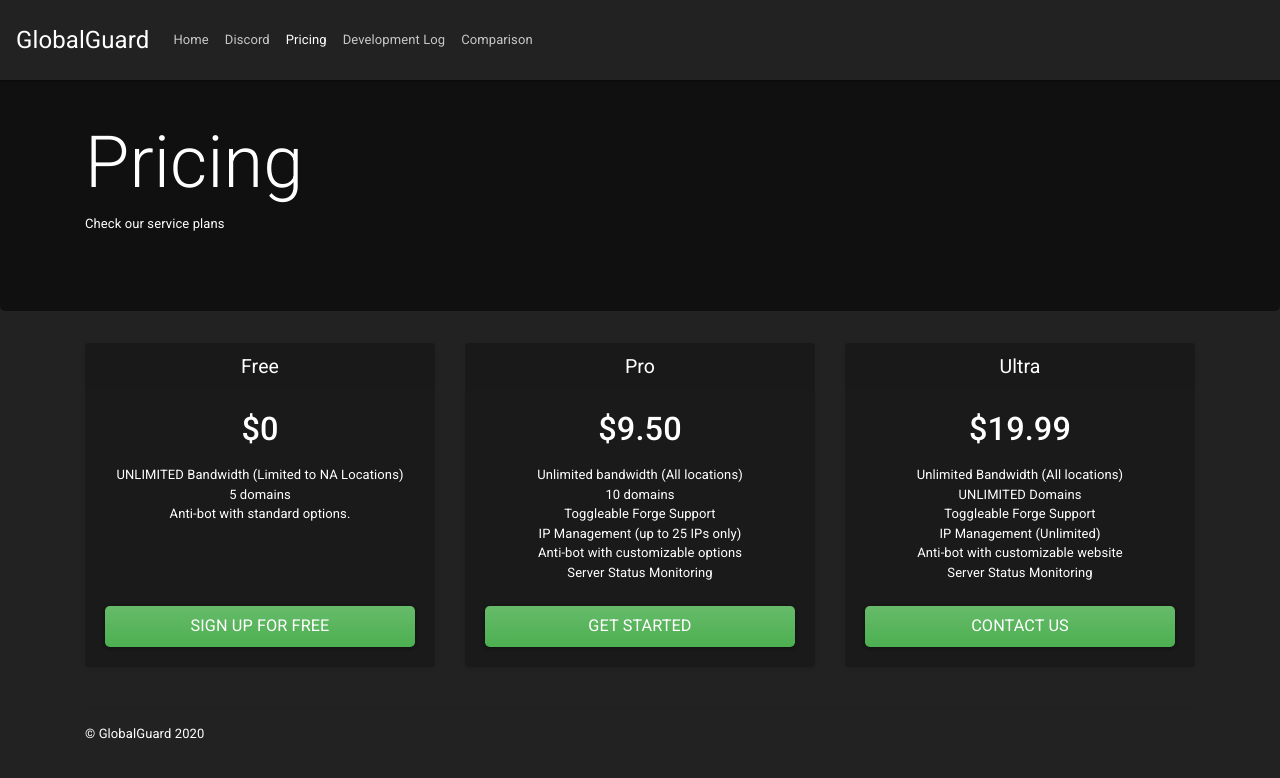
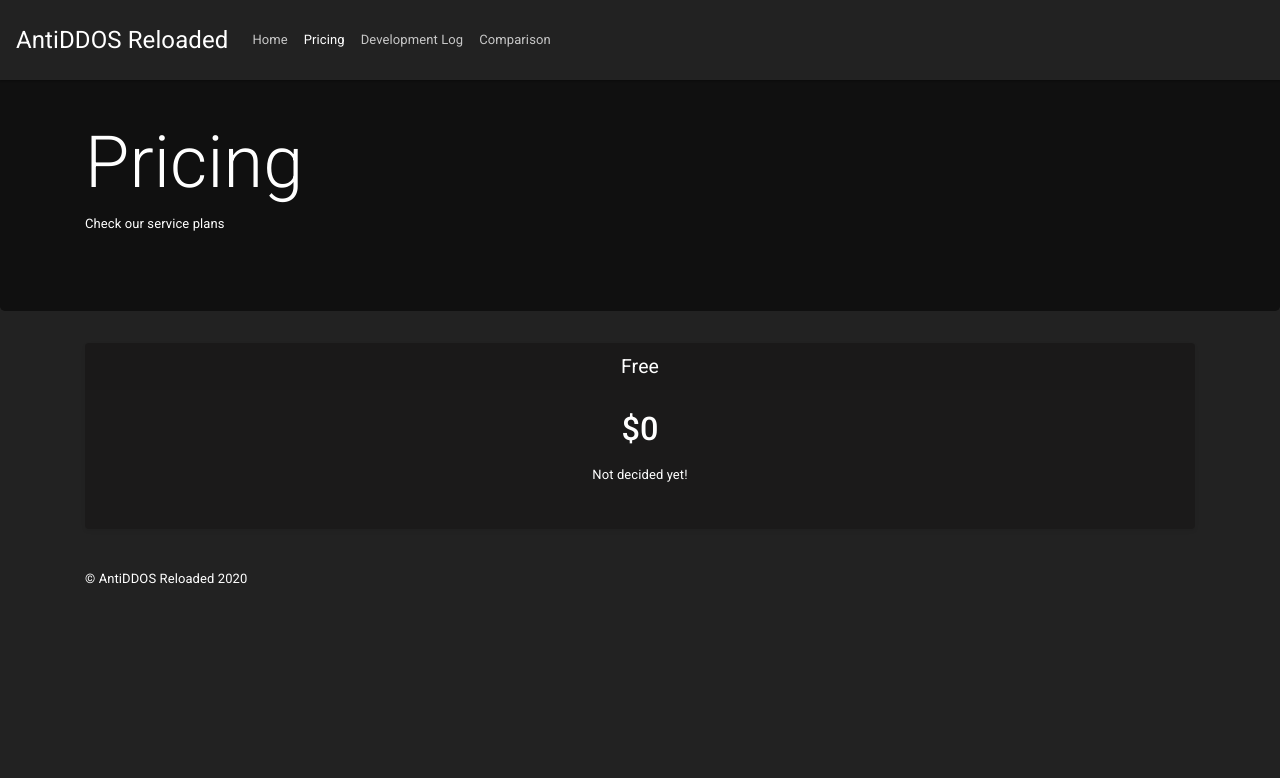
Before and after one commit to AntiDDOSReloaded/antiddosreloaded.github.io, a plain HTML site: page pricing.html in a window 1280 px wide. Drawn offline with nearby package versions, Linux system fonts and the light colour scheme.

Commit message:
Revamp website

```diff
--- a/pricing.html
+++ b/pricing.html
@@ -1,10 +1,11 @@
 <!doctype html>
 <html lang="en">
+
 <head>
     <meta charset="utf-8">
     <meta name="viewport" content="width=device-width, initial-scale=1, shrink-to-fit=no">
     <meta name="description" content="">
-    <title>Pricing · GlobalGuard</title>
+    <title>Pricing · AntiDDOS Reloaded</title>
 
     <link rel="canonical" href="https://getbootstrap.com/docs/4.5/examples/jumbotron/">
 
@@ -30,15 +31,16 @@
         }
 
         .jumbotron {
-        background-color: 	#101010;
+            background-color: #101010;
         }
     </style>
     <!-- Custom styles for this template -->
     <link href="css/jumbotron.css" rel="stylesheet">
 </head>
+
 <body class="text-white bg-dark">
     <nav class="navbar navbar-expand-md navbar-dark fixed-top bg-dark">
-  <a class="navbar-brand" href="#">GlobalGuard</a>
+        <a class="navbar-brand" href="#">AntiDDOS Reloaded</a>
         <button class="navbar-toggler" type="button" data-toggle="collapse" data-target="#navbarsExampleDefault" aria-controls="navbarsExampleDefault" aria-expanded="false" aria-label="Toggle navigation">
       <span class="navbar-toggler-icon"></span>
     </button>
@@ -48,11 +50,8 @@
                 <li class="nav-item">
                     <a class="nav-link" href="index.html">Home</a>
                 </li>
-      <li class="nav-item">
-        <a class="nav-link" href="https://discord.gg/8smPFPkYwE">Discord</a>
-      </li>
                 <li class="nav-item active">
-        <a class="nav-link" href="pricing.html">Pricing  <span class="sr-only">(current)</span></a>
+                    <a class="nav-link" href="pricing.html">Pricing <span class="sr-only">(current)</span></a>
                 </li>
                 <li class="nav-item">
                     <a class="nav-link" href="dev.html">Development Log</a>
@@ -65,8 +64,6 @@
     </nav>
 
     <main role="main">
-
-  <!-- Main jumbotron for a primary marketing message or call to action -->
         <div class="jumbotron">
             <div class="container">
                 <h1 class="display-3">Pricing</h1>
@@ -83,61 +80,21 @@
                     <div class="card-body">
                         <h1 class="card-title pricing-card-title">$0</h1>
                         <ul class="list-unstyled mt-3 mb-4">
-              <li>UNLIMITED Bandwidth (Limited to NA Locations)</li>
-              <li>5 domains</li>
-              <li>Anti-bot with standard options.</li>
+                            <li>Not decided yet!</li>
                         </ul>
-            <br>
-            <br>
-            <br>
-            <button type="button" class="btn btn-lg btn-block btn-success">Sign up for free</button>
-          </div>
-        </div>
-        <div class="card mb-4 shadow-sm bg-dark">
-          <div class="card-header">
-            <h4 class="my-0 font-weight-normal">Pro</h4>
-          </div>
-          <div class="card-body">
-            <h1 class="card-title pricing-card-title">$9.50</h1>
-            <ul class="list-unstyled mt-3 mb-4">
-              <li>Unlimited bandwidth (All locations)</li>
-              <li>10 domains</li>
-              <li>Toggleable Forge Support</li>
-              <li>IP Management (up to 25 IPs only)</li>
-              <li>Anti-bot with customizable options</li>
-              <li>Server Status Monitoring</li>
-            </ul>
-            <button type="button" class="btn btn-lg btn-block btn-success">Get started</button>
-          </div>
-        </div>
-        <div class="card mb-4 shadow-sm bg-dark">
-          <div class="card-header">
-            <h4 class="my-0 font-weight-normal">Ultra</h4>
-          </div>
-          <div class="card-body">
-            <h1 class="card-title pricing-card-title">$19.99</h1>
-            <ul class="list-unstyled mt-3 mb-4">
-              <li>Unlimited Bandwidth (All locations)</li>
-              <li>UNLIMITED Domains</li>
-              <li>Toggleable Forge Support</li>
-              <li>IP Management (Unlimited)</li>
-              <li>Anti-bot with customizable website</li>
-              <li>Server Status Monitoring</li>
-            </ul>
-            <button type="button" class="btn btn-lg btn-block btn-success">Contact us</button>
                     </div>
                 </div>
             </div>
-
-    <hr>
-
-  </div> <!-- /container -->
-
+        </div>
     </main>
 
     <footer class="container">
-  <p>&copy; GlobalGuard 2020</p>
+        <p>&copy; AntiDDOS Reloaded 2020</p>
     </footer>
     <script src="https://code.jquery.com/jquery-3.5.1.slim.min.js" integrity="sha384-DfXdz2htPH0lsSSs5nCTpuj/zy4C+OGpamoFVy38MVBnE+IbbVYUew+OrCXaRkfj" crossorigin="anonymous"></script>
-      <script>window.jQuery || document.write('<script src="assets/js/vendor/jquery.slim.min.js"><\/script>')</script><script src="assets/dist/js/bootstrap.bundle.min.js"></script>
+    <script>
+        window.jQuery || document.write('<script src="assets/js/vendor/jquery.slim.min.js"><\/script>')
+    </script>
+    <script src="assets/dist/js/bootstrap.bundle.min.js"></script>
+
 </html>
```
Also changed, not shown: comparison.html (+17 -28 lines), dev.html (+38 -33 lines), index.html (+16 -17 lines), image/logo.png, 1 other file. Lines whose indentation alone changed are shown as unchanged.
